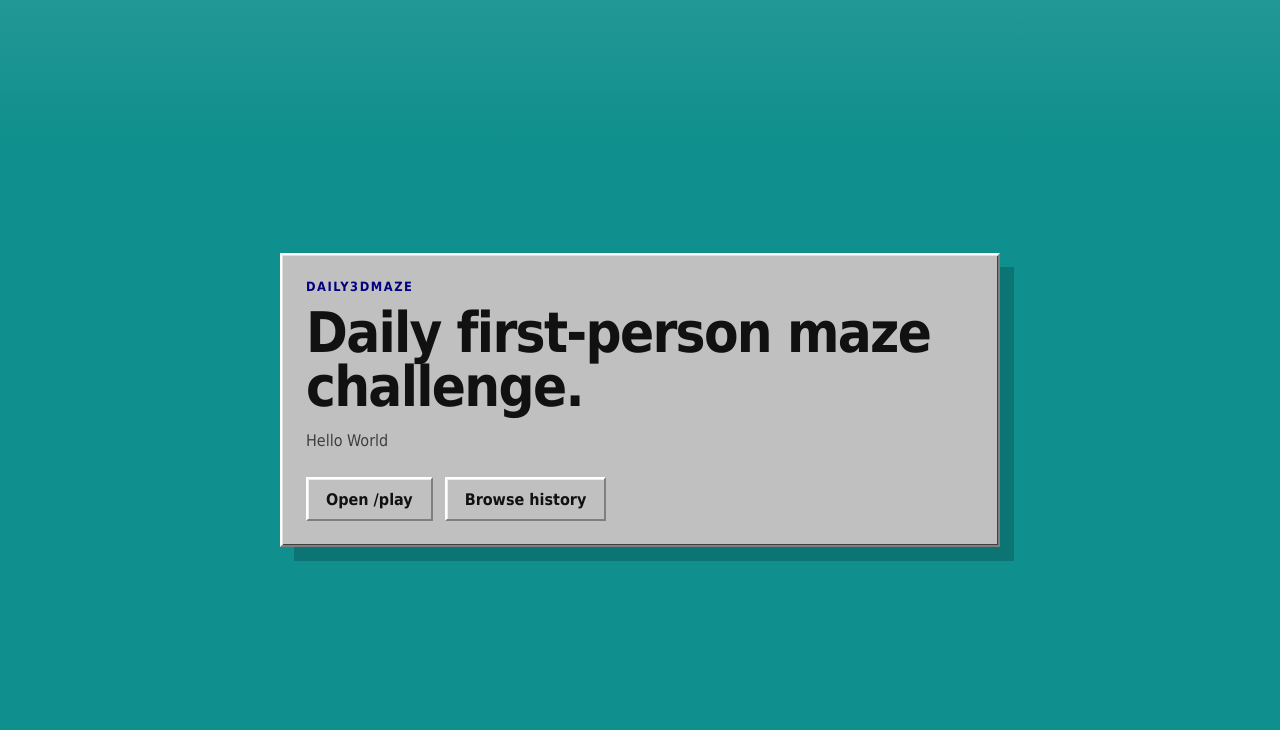
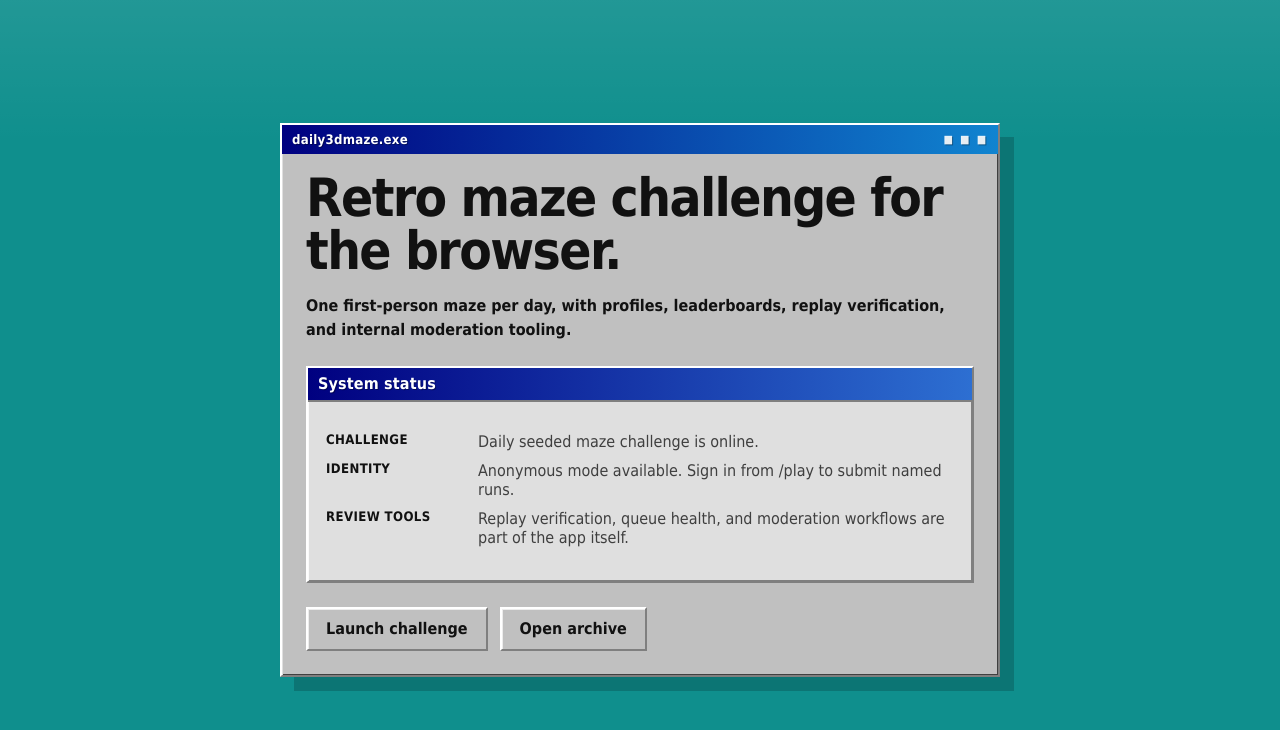
Before and after one commit to MasonWritesCode/daily3dmaze, a Next.js app in the folder web/: page / in a window 1280 px wide. Shown: the top 730 px of the page. Built offline with nearby package versions, Linux system fonts and the light colour scheme; no server answers.

Commit message:
style: even more windows 95

```diff
--- a/web/src/app/globals.css
+++ b/web/src/app/globals.css
@@ -54,9 +54,65 @@ code {
   padding: 20px;
 }
 
+.play-side-panels {
+  display: grid;
+  grid-template-columns: minmax(0, 1.15fr) minmax(320px, 0.85fr);
+  gap: 24px;
+  align-items: start;
+}
+
+.play-side-panel {
+  min-width: 0;
+}
+
+.play-window {
+  position: relative;
+}
+
+.window-hero {
+  display: grid;
+  grid-template-columns: minmax(0, 1fr) 250px;
+  gap: 18px;
+  align-items: start;
+  margin-bottom: 22px;
+}
+
+.window-status {
+  display: grid;
+  gap: 8px;
+  margin: 0;
+  padding: 10px;
+  border: 2px solid var(--panel-dark);
+  border-top-color: var(--panel-darker);
+  border-left-color: var(--panel-darker);
+  background: var(--panel-soft);
+  box-shadow: inset 1px 1px 0 rgba(255, 255, 255, 0.9);
+}
+
+.window-status-row {
+  display: grid;
+  grid-template-columns: 72px 1fr;
+  gap: 10px;
+}
+
+.window-status dt {
+  margin: 0;
+  color: var(--muted);
+  font-size: 0.82rem;
+  font-weight: 700;
+  text-transform: uppercase;
+  letter-spacing: 0.03em;
+}
+
+.window-status dd {
+  margin: 0;
+  color: var(--text);
+  font-weight: 700;
+}
+
 .content-card {
   width: min(100%, 720px);
-  padding: 24px;
+  padding: 0 24px 24px;
   border: 2px solid var(--panel-dark);
   border-top-color: var(--panel-light);
   border-left-color: var(--panel-light);
@@ -73,18 +129,33 @@ code {
 }
 
 .eyebrow {
-  margin: 0 0 12px;
-  color: var(--accent);
-  text-transform: uppercase;
-  letter-spacing: 0.12em;
-  font-size: 0.8rem;
+  display: flex;
+  align-items: center;
+  justify-content: space-between;
+  gap: 12px;
+  margin: 0 -24px 18px;
+  padding: 7px 10px;
+  background: linear-gradient(90deg, var(--accent), var(--accent-strong));
+  color: var(--panel-light);
+  text-transform: none;
+  letter-spacing: 0.02em;
+  font-size: 0.82rem;
   font-weight: 700;
+  text-shadow: 1px 1px 0 rgba(0, 0, 0, 0.35);
+}
+
+.eyebrow::after {
+  content: "■ ■ ■";
+  flex: 0 0 auto;
+  font-size: 0.7rem;
+  letter-spacing: 0.16em;
+  color: rgba(255, 255, 255, 0.9);
 }
 
 h1 {
   margin: 0 0 16px;
-  font-size: clamp(2rem, 5vw, 3.5rem);
-  line-height: 0.96;
+  font-size: clamp(2rem, 4.8vw, 3.3rem);
+  line-height: 1;
   letter-spacing: -0.03em;
 }
 
@@ -93,6 +164,11 @@ h1 {
   color: var(--muted);
   font-size: 1rem;
   line-height: 1.5;
+}
+
+.body-copy-strong {
+  color: var(--text);
+  font-weight: 700;
 }
 
 .section-title {
@@ -114,6 +190,20 @@ h1 {
     inset -1px -1px 0 var(--panel-dark);
 }
 
+.maze-summary .section-title {
+  display: flex;
+  align-items: center;
+  min-height: 34px;
+  margin: -18px -18px 18px;
+  padding: 6px 10px;
+  border-bottom: 2px solid var(--panel-dark);
+  background: linear-gradient(90deg, #000080, #2d6fd2);
+  color: var(--panel-light);
+  font-size: 1rem;
+  letter-spacing: 0.01em;
+  text-shadow: 1px 1px 0 rgba(0, 0, 0, 0.35);
+}
+
 .metadata-list {
   display: grid;
   gap: 10px;
@@ -129,6 +219,9 @@ h1 {
 .metadata-row dt {
   color: var(--text);
   font-weight: 600;
+  text-transform: uppercase;
+  font-size: 0.82rem;
+  letter-spacing: 0.03em;
 }
 
 .metadata-row dd {
@@ -138,6 +231,7 @@ h1 {
 
 .status-copy {
   margin-top: 24px;
+  font-weight: 600;
 }
 
 .error-copy {
@@ -248,6 +342,8 @@ h1 {
 .summary-label {
   color: var(--muted);
   font-size: 0.92rem;
+  text-transform: uppercase;
+  letter-spacing: 0.03em;
 }
 
 .summary-value {
@@ -379,6 +475,9 @@ h1 {
   color: var(--text);
   font-weight: 600;
   background: transparent;
+  text-transform: uppercase;
+  letter-spacing: 0.03em;
+  font-size: 0.82rem;
 }
 
 .review-challenge {
@@ -471,6 +570,9 @@ h1 {
   color: var(--text);
   font-weight: 600;
   background: transparent;
+  text-transform: uppercase;
+  letter-spacing: 0.03em;
+  font-size: 0.82rem;
 }
 
 .comparison-status {
@@ -507,6 +609,9 @@ h1 {
   color: var(--text);
   font-weight: 600;
   background: transparent;
+  text-transform: uppercase;
+  letter-spacing: 0.03em;
+  font-size: 0.82rem;
 }
 
 .trace-row-active {
@@ -620,13 +725,23 @@ h1 {
 
 .raycast-panel {
   margin-bottom: 24px;
+  border: 2px solid var(--panel-dark);
+  border-top-color: var(--panel-light);
+  border-left-color: var(--panel-light);
+  background: #bfbfbf;
+  box-shadow:
+    inset 1px 1px 0 rgba(255, 255, 255, 0.8),
+    inset -1px -1px 0 var(--panel-darker);
 }
 
 .raycast-header {
   display: flex;
   justify-content: space-between;
   gap: 16px;
-  margin-bottom: 12px;
+  margin-bottom: 0;
+  padding: 7px 10px;
+  background: linear-gradient(90deg, var(--accent), var(--accent-strong));
+  color: var(--panel-light);
 }
 
 .panel-title,
@@ -634,14 +749,23 @@ h1 {
   margin-bottom: 0;
 }
 
+.panel-title {
+  font-size: 1rem;
+}
+
 .panel-subtitle {
   text-align: right;
+  color: var(--panel-light);
+  font-weight: 700;
+  font-size: 0.9rem;
 }
 
 .raycast-canvas {
   width: 100%;
   height: auto;
   display: block;
+  margin: 12px;
+  width: calc(100% - 24px);
   border: 2px solid var(--panel-dark);
   border-top-color: var(--panel-darker);
   border-left-color: var(--panel-darker);
@@ -736,6 +860,7 @@ h1 {
   border-radius: 0;
   text-decoration: none;
   font-weight: 700;
+  text-transform: none;
 }
 
 .primary-link {
@@ -756,6 +881,37 @@ h1 {
   box-shadow: inset 1px 1px 0 rgba(255, 255, 255, 0.7);
 }
 
+.home-status {
+  display: grid;
+  gap: 12px;
+}
+
+.window-footer {
+  display: grid;
+  grid-template-columns: minmax(0, 1fr) auto;
+  gap: 12px;
+  align-items: center;
+  margin: 24px -24px -24px;
+  padding: 6px 8px;
+  border-top: 2px solid var(--panel-light);
+  background: var(--panel);
+  box-shadow: inset 0 1px 0 rgba(255, 255, 255, 0.85);
+  color: var(--muted);
+  font-size: 0.86rem;
+}
+
+.window-footer span {
+  min-height: 24px;
+  display: inline-flex;
+  align-items: center;
+  padding: 0 8px;
+  border: 2px solid var(--panel-dark);
+  border-top-color: var(--panel-darker);
+  border-left-color: var(--panel-darker);
+  background: var(--panel-soft);
+  box-shadow: inset 1px 1px 0 rgba(255, 255, 255, 0.85);
+}
+
 .primary-link:active,
 .secondary-link:active {
   border-top-color: var(--panel-darker);
@@ -763,6 +919,16 @@ h1 {
   border-right-color: var(--panel-light);
   border-bottom-color: var(--panel-light);
   box-shadow: inset -1px -1px 0 rgba(255, 255, 255, 0.7);
+}
+
+@media (max-width: 960px) {
+  .window-hero {
+    grid-template-columns: 1fr;
+  }
+
+  .play-side-panels {
+    grid-template-columns: 1fr;
+  }
 }
 
 .is-disabled {
--- a/web/src/app/page.tsx
+++ b/web/src/app/page.tsx
@@ -46,24 +46,58 @@ export default function HomePage() {
   return (
     <main className="page-shell">
       <div className="content-card">
-        <p className="eyebrow">daily3dmaze</p>
-        <h1>Daily first-person maze challenge.</h1>
-        <p className="body-copy">Hello World</p>
+        <p className="eyebrow">daily3dmaze.exe</p>
+        <h1>Retro maze challenge for the browser.</h1>
+        <p className="body-copy body-copy-strong">
+          One first-person maze per day, with profiles, leaderboards, replay
+          verification, and internal moderation tooling.
+        </p>
+        <section className="maze-summary home-status" aria-labelledby="home-status-title">
+          <h2 id="home-status-title" className="section-title">
+            System status
+          </h2>
+          <dl className="metadata-list">
+            <div className="metadata-row">
+              <dt>Challenge</dt>
+              <dd>Daily seeded maze challenge is online.</dd>
+            </div>
+            <div className="metadata-row">
+              <dt>Identity</dt>
+              <dd>
+                {user ? (
+                  <>
+                    Signed in as <code>{user.username}</code> with role{" "}
+                    <code>{user.role}</code>.
+                  </>
+                ) : (
+                  "Anonymous mode available. Sign in from /play to submit named runs."
+                )}
+              </dd>
+            </div>
+            <div className="metadata-row">
+              <dt>Review tools</dt>
+              <dd>
+                Replay verification, queue health, and moderation workflows are part
+                of the app itself.
+              </dd>
+            </div>
+          </dl>
+        </section>
         <div className="actions">
           <Link href="/play" className="primary-link">
-            Open /play
+            Launch challenge
           </Link>
           <Link href="/history" className="secondary-link">
-            Browse history
+            Open archive
           </Link>
           {canAccessReviews && (
             <Link href="/admin/reviews" className="secondary-link">
-              Internal reviews
+              Review queue
             </Link>
           )}
           {roleAllows(user?.role, ROLE_ADMIN) && (
             <Link href="/admin/users" className="secondary-link">
-              Manage users
+              User manager
             </Link>
           )}
         </div>
--- a/web/src/components/game/FirstPersonView.tsx
+++ b/web/src/components/game/FirstPersonView.tsx
@@ -477,9 +477,9 @@ export default function FirstPersonView({
   return (
     <div className="raycast-panel">
       <div className="raycast-header">
-        <p className="body-copy panel-title">First-person debug view</p>
+        <p className="body-copy panel-title">Maze viewport</p>
         <p className="body-copy panel-subtitle">
-          Facing {facingName}
+          Heading: {facingName}
           {textureSurfaceRef.current.supportsSurfaceTextures
             ? ""
             : " · privacy-safe fallback"}
```
Also changed, not shown: web/src/app/play/page.tsx (+36 -9 lines).
